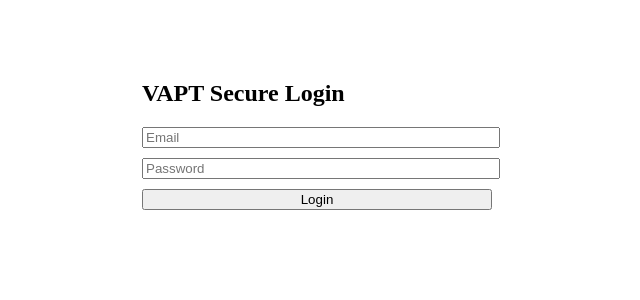
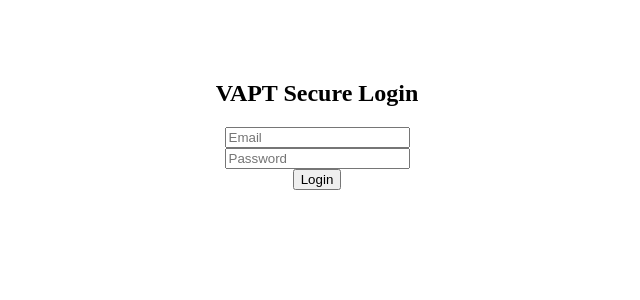
Before and after one commit to simran05209891/vapt-vapt-ui, a React (Vite) app: page / in a window 1280 px wide. Shown: the top 300 px of the page, without its empty margins (323-963 px from the left). Built offline with nearby package versions, Linux system fonts and the light colour scheme.

Commit message:
changes into dashboard.jsx and login.jsx

```diff
--- a/src/pages/Dashboard.jsx
+++ b/src/pages/Dashboard.jsx
@@ -5,41 +5,24 @@ export default function Dashboard() {
   const [error, setError] = useState("");
 
   useEffect(() => {
-    fetch("http://20.197.47.46/home", {
-      method: "GET",
-      headers: {
-        "Content-Type": "application/json",
-        "Authorization": `Bearer ${localStorage.getItem("token")}`,
-      },
-    })
-      .then((res) => {
-        if (!res.ok) throw new Error("API failed");
-        return res.json();
-      })
-      .then((json) => setData(json))
-      .catch(() => setError("Unable to load dashboard"));
+    fetch("http://20.197.47.46/home")
+      .then(res => res.json())
+      .then(setData)
+      .catch(() => setError("Unable to load data"));
   }, []);
 
+  if (error) return <p>{error}</p>;
+  if (!data) return <p>Loading...</p>;
+
   return (
-    <div style={{ padding: "30px" }}>
+    <div style={{ padding: 30 }}>
       <h2>--Enterprise VAPT Security Dashboard--</h2>
+      <p>Status: {data.status}</p>
 
-      {error && <p style={{ color: "red" }}>{error}</p>}
-      {!data && !error && <p>Loading...</p>}
-
-      {data && (
-        <>
-          <p><b>Status:</b> {data.status}</p>
-          <p><b>Message:</b> {data.message}</p>
-
-          <h3>Modules</h3>
-          <ul>
-            {data.modules.map((m, i) => (
-              <li key={i}>{m}</li>
-            ))}
-          </ul>
-        </>
-      )}
+      <h3>Modules</h3>
+      <ul>
+        {data.modules.map((m, i) => <li key={i}>{m}</li>)}
+      </ul>
     </div>
   );
 }
--- a/src/pages/Login.jsx
+++ b/src/pages/Login.jsx
@@ -9,13 +9,17 @@ export default function Login() {
 
   const handleLogin = async (e) => {
     e.preventDefault();
-    setMsg("Logging in...");
+    setMsg("Checking credentials...");
 
     try {
       const res = await fetch("http://20.197.47.46/api/login", {
         method: "POST",
         headers: { "Content-Type": "application/json" },
-        body: JSON.stringify({ email, password }),
+        body: JSON.stringify({
+          email,
+          password,
+          captcha: "demo",
+        }),
       });
 
       const data = await res.json();
@@ -26,37 +30,19 @@ export default function Login() {
       }
 
       localStorage.setItem("token", data.token);
-      setMsg("Login successful ✅");
-
-      setTimeout(() => navigate("/employees"), 800);
-    } catch (err) {
-      console.error(err);
+      navigate("/employees");
+    } catch {
       setMsg("Server not reachable");
     }
   };
 
   return (
-    <div style={{ maxWidth: 350, margin: "80px auto" }}>
+    <form onSubmit={handleLogin} style={{ textAlign: "center", marginTop: 80 }}>
       <h2>VAPT Secure Login</h2>
-
-      <form onSubmit={handleLogin}>
-        <input
-          placeholder="Email"
-          value={email}
-          onChange={(e) => setEmail(e.target.value)}
-          style={{ width: "100%", marginBottom: 10 }}
-        />
-        <input
-          type="password"
-          placeholder="Password"
-          value={password}
-          onChange={(e) => setPassword(e.target.value)}
-          style={{ width: "100%", marginBottom: 10 }}
-        />
-        <button style={{ width: "100%" }}>Login</button>
-      </form>
-
+      <input value={email} onChange={e => setEmail(e.target.value)} placeholder="Email" /><br />
+      <input type="password" value={password} onChange={e => setPassword(e.target.value)} placeholder="Password" /><br />
+      <button type="submit">Login</button>
       <p>{msg}</p>
-    </div>
+    </form>
   );
 }
```
